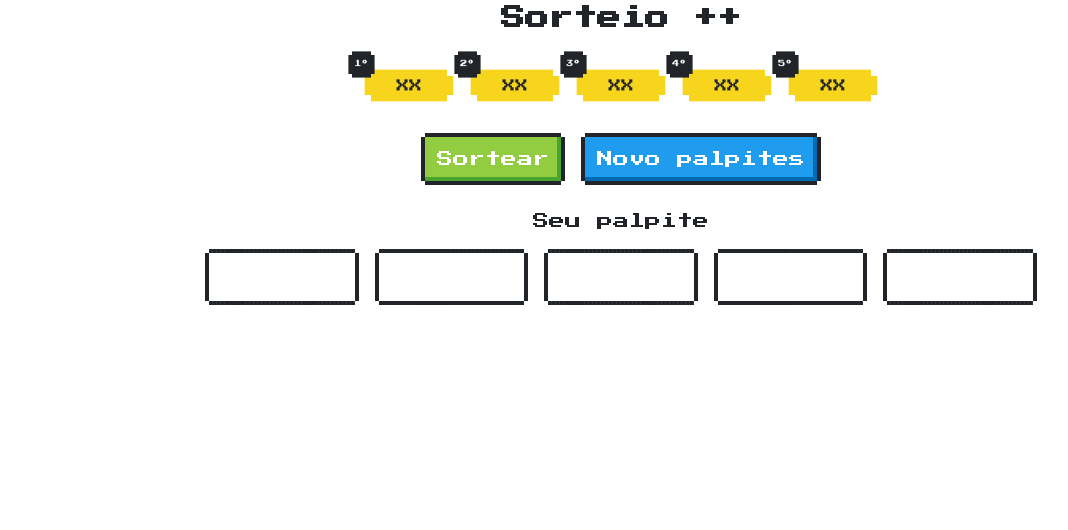
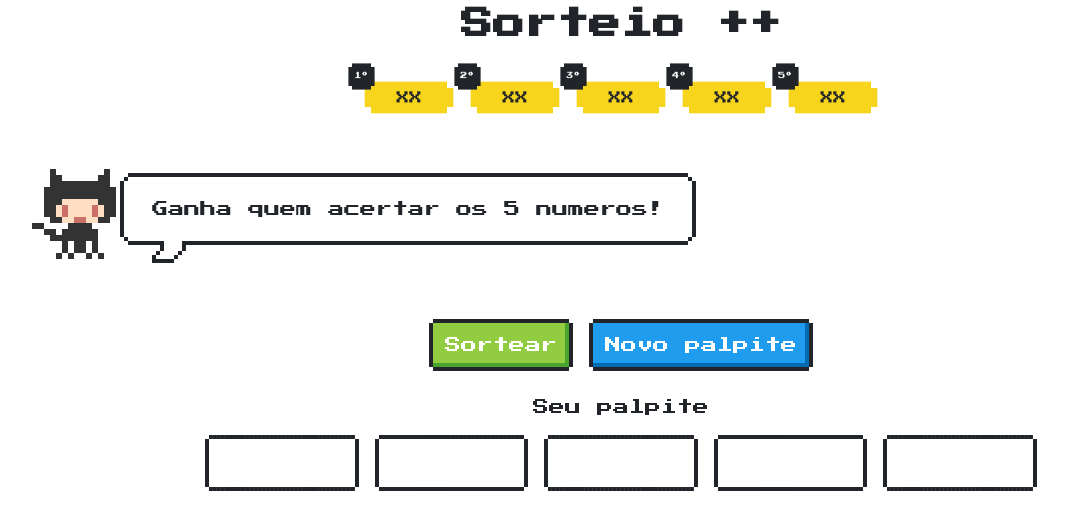
Before and after one commit to italodea/sorteio, a plain HTML site: page index.html in a window 1280 px wide. Shown: the whole page, without its empty margins (19-1087 px from the left). Drawn offline with nearby package versions, Linux system fonts and the light colour scheme.

Commit message:
adição de mensagem na tela inicial

```diff
--- a/index.html
+++ b/index.html
@@ -21,7 +21,7 @@
 
 
 	<center>
-		<h2>Sorteio ++</h2>
+		<h1>Sorteio ++</h1>
 	<br>
 	<a href="#" class="nes-badge is-icon">
   		<span class="is-dark">1º</span>
@@ -46,22 +46,29 @@
 
 
 
-
-	<!-- <div>
-		<ul type="none">
-			<li id="valor1"> XX</li>
-			<li id="valor2"> XX</li>
-			<li id="valor3"> XX</li>
-			<li id="valor4"> XX</li>
-			<li id="valor5"> XX</li>
-		</ul>
-	</div> -->
 	<br>
 	<br>
+	<br>
+	</center>
+
+	<section class="message-list" style="margin-left: 4%">
+  		<section class="message -left">
+
+    		<!-- Balloon -->
+    		<div class="nes-balloon from-left">
+      			<p>Ganha quem acertar os 5 numeros!</p>
+    		</div>
+    		<i class="nes-octocat animate" style="float: left"></i>
+  		</section>
+	</section>
+	<center>
+
+  	<br>
+  	<br>
 	<button onclick="aleatorizar(50)"  class="nes-btn is-success">Sortear</button>
 
 
-	<button onclick="novoJogador()"  class="nes-btn is-primary">Novo palpites</button>
+	<button onclick="novoJogador()"  class="nes-btn is-primary">Novo palpite</button>
 	<br>
 	<br>
 	<div id="palpites">
```
